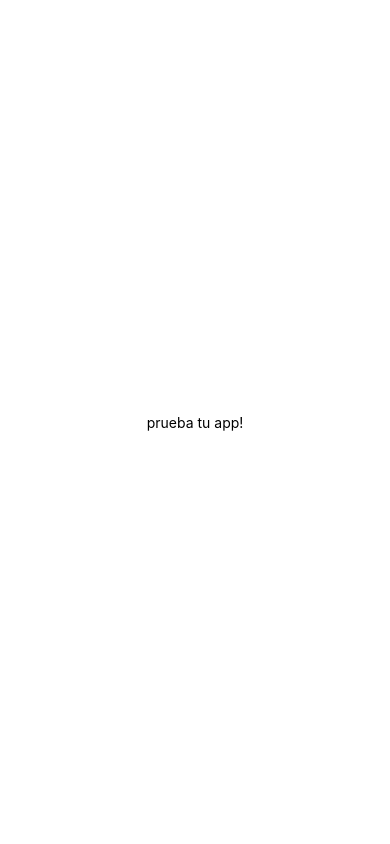
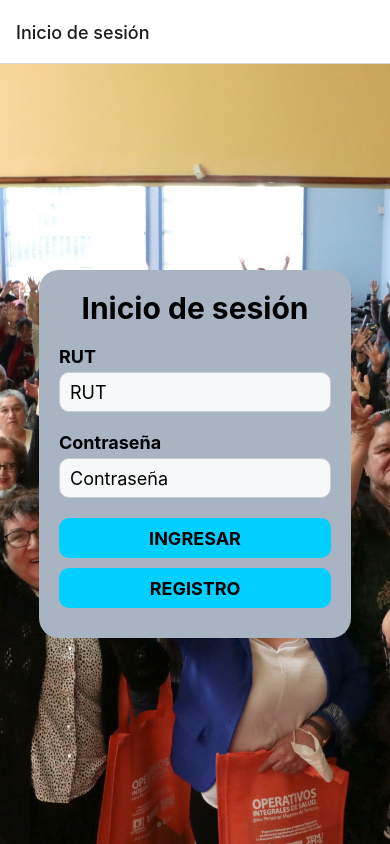
Before and after one commit to platanob/Taller_3, a React Native app in the folder agenda-movil/: screen /Login in a window 390 px wide. Built offline with nearby package versions, Linux system fonts and the light colour scheme.

Commit message:
Se maqueta y estiliza pantalla de inicio de sesión
Se crearon los distintos campos necesarios para el inicio de sesión y además se estilizo esta pantalla

```diff
--- a/agenda-movil/App.js
+++ b/agenda-movil/App.js
@@ -1,20 +1,20 @@
-import { StatusBar } from 'expo-status-bar';
-import { StyleSheet, Text, View } from 'react-native';
+import React from 'react';
+import { NavigationContainer } from '@react-navigation/native';
+import { createNativeStackNavigator } from '@react-navigation/native-stack';
+import Login from './frontend/src/screens/login';
+
+const Stack = createNativeStackNavigator();
 
 export default function App() {
   return (
-    <View style={styles.container}>
-      <Text>prueba tu app!</Text>
-      <StatusBar style="auto" />
-    </View>
+    <NavigationContainer>
+      <Stack.Navigator initialRouteName="Login">
+        <Stack.Screen
+          name="Login"
+          component={Login}
+          options={{ title: 'Inicio de sesión' }}
+        />
+      </Stack.Navigator>
+    </NavigationContainer>
   );
 }
-
-const styles = StyleSheet.create({
-  container: {
-    flex: 1,
-    backgroundColor: '#fff',
-    alignItems: 'center',
-    justifyContent: 'center',
-  },
-});
--- a/agenda-movil/app.json
+++ b/agenda-movil/app.json
@@ -4,10 +4,8 @@
     "slug": "agenda-movil",
     "version": "1.0.0",
     "orientation": "portrait",
-    "icon": "./frontend/assets/img/icon.png",
     "userInterfaceStyle": "light",
     "splash": {
-      "image": "./frontend/assets/img/splash.png",
       "resizeMode": "contain",
       "backgroundColor": "#ffffff"
     },
@@ -16,12 +14,10 @@
     },
     "android": {
       "adaptiveIcon": {
-        "foregroundImage": "./frontend/assets/img/adaptive-icon.png",
         "backgroundColor": "#ffffff"
       }
     },
     "web": {
-      "favicon": "./frontend/assets/img/favicon.png"
     }
   }
 }
--- /dev/null
+++ b/agenda-movil/frontend/src/screens/login.jsx
@@ -0,0 +1,94 @@
+import React from 'react';
+import { StyleSheet, Text, View, TextInput, TouchableOpacity, ImageBackground } from 'react-native';
+
+export default function Login() {
+  return (
+    <ImageBackground
+      source={require('../assets/img/fondo.jpg')}
+      style={styles.background}
+    >
+      <View style={styles.overlay}>
+        <Text style={styles.title}>Inicio de sesión</Text>
+
+        <Text style={styles.label}>RUT</Text>
+        <TextInput
+          placeholder="RUT"
+          placeholderTextColor="#000"
+          style={styles.input}
+        />
+
+        <Text style={styles.label}>Contraseña</Text>
+        <TextInput
+          placeholder="Contraseña"
+          placeholderTextColor="#000"
+          secureTextEntry
+          style={styles.input}
+        />
+
+        <TouchableOpacity style={styles.button}>
+          <Text style={styles.buttonText}>INGRESAR</Text>
+        </TouchableOpacity>
+
+        <TouchableOpacity style={styles.button}>
+          <Text style={styles.buttonText}>REGISTRO</Text>
+        </TouchableOpacity>
+      </View>
+    </ImageBackground>
+  );
+}
+
+const styles = StyleSheet.create({
+  background: {
+    flex: 1,
+    justifyContent: 'center',
+    alignItems: 'center',
+    width: '100%',
+    height: '100%',
+  },
+  overlay: {
+    padding: 20,
+    borderRadius: 20,
+    backgroundColor: '#A9B4C2',
+    width: '80%',
+    alignItems: 'center',
+  },
+  title: {
+    fontSize: 30,
+    color: '#000',
+    marginBottom: 20,
+    textAlign: 'center',
+    fontWeight: 'bold',
+  },
+  label: {
+    fontSize: 18,
+    color: '#000',
+    alignSelf: 'flex-start',
+    marginBottom: 5,
+    fontWeight: 'bold',
+  },
+  input: {
+    width: '100%',
+    height: 40,
+    backgroundColor: 'rgba(255, 255, 255, 0.9)',
+    marginBottom: 20,
+    paddingHorizontal: 10,
+    borderRadius: 10,
+    fontSize: 18,
+    borderWidth: 1,
+    borderColor: '#ccc',
+  },
+  button: {
+    width: '100%',
+    height: 40,
+    backgroundColor: '#00CFFF',
+    justifyContent: 'center',
+    alignItems: 'center',
+    borderRadius: 10,
+    marginBottom: 10,
+  },
+  buttonText: {
+    color: '#000',
+    fontSize: 18,
+    fontWeight: 'bold',
+  },
+});
```
Also changed, not shown: agenda-movil/package.json (+8 -3 lines), agenda-movil/frontend/src/assets/img/fondo.jpg (added), 1 other file (tests, documents, lock files or other folders).
